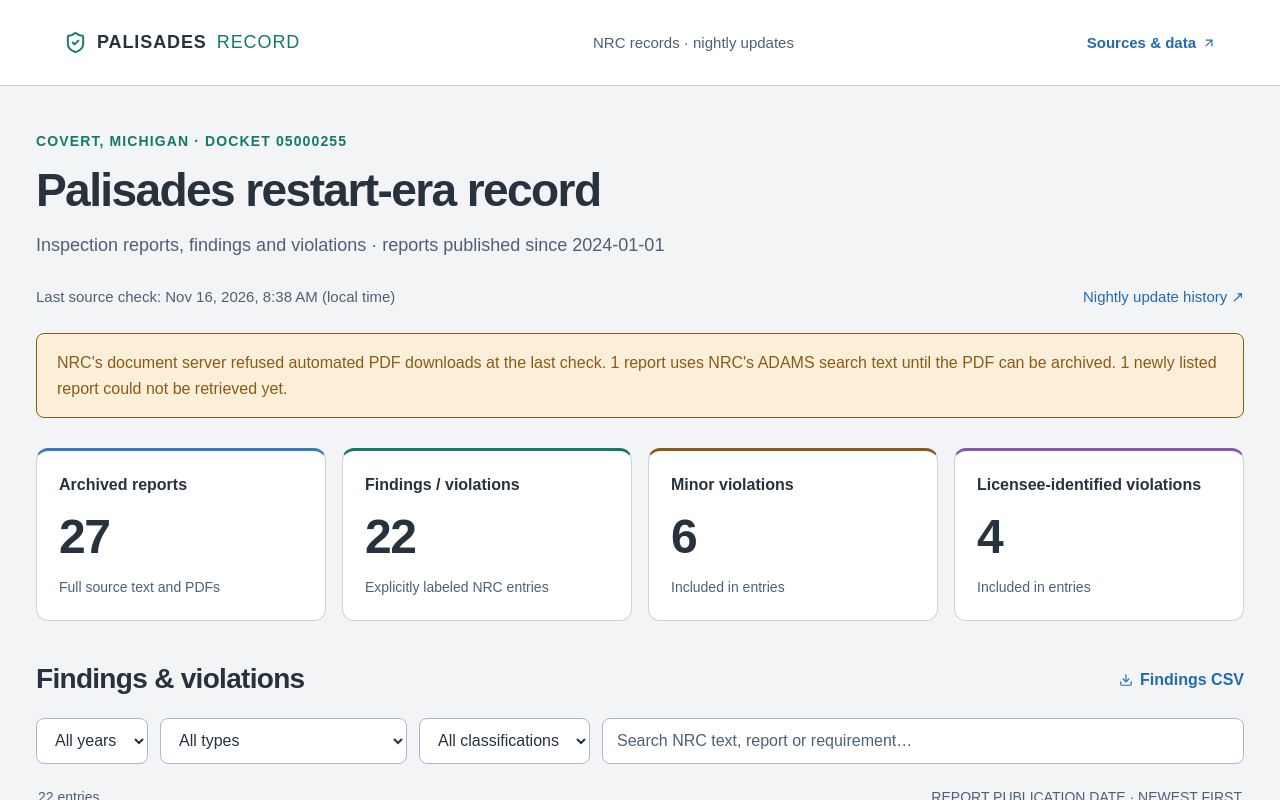
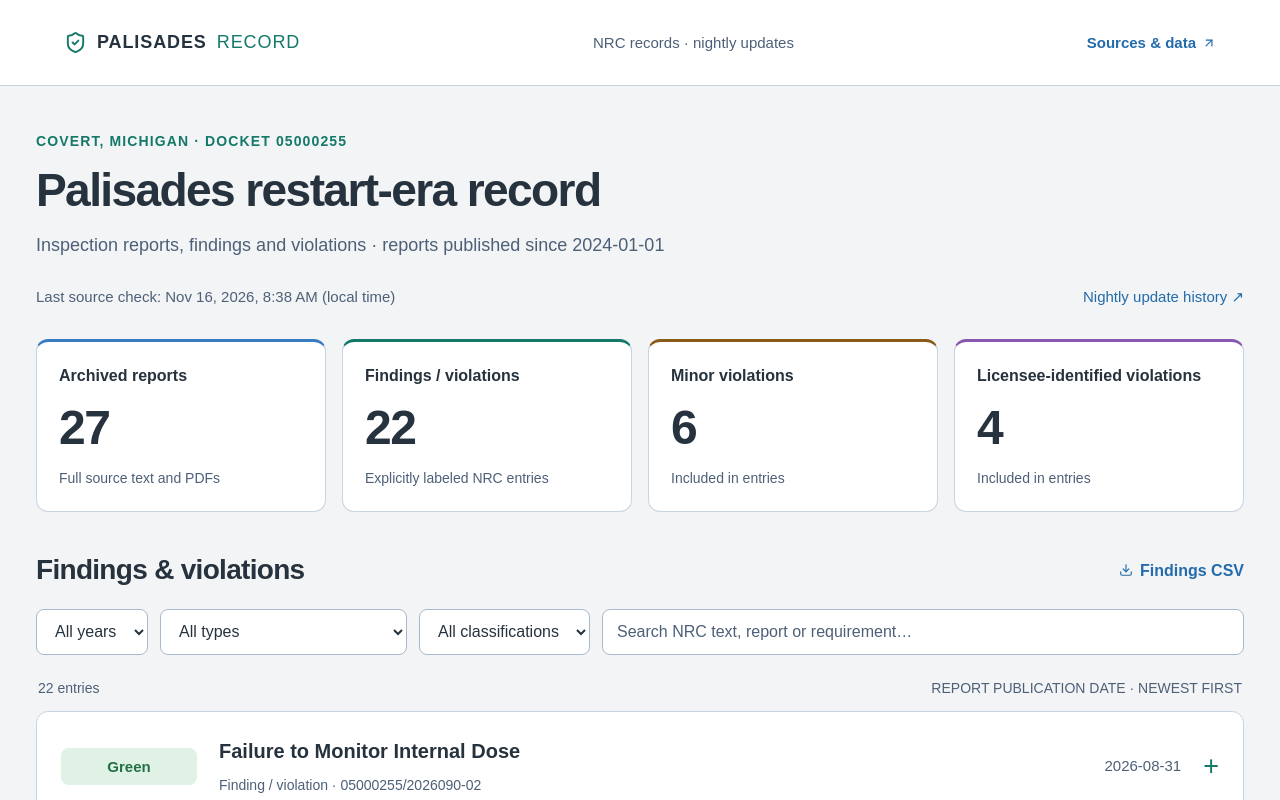
Before and after one commit to jvanderberg/palisades-nrc-data, a React (Vite) app: page / in a window 1280 px wide. Shown: the top 800 px of the page. Built offline with nearby package versions, Linux system fonts and the light colour scheme.

Commit message:
Remove PDF download notice from the page

```diff
--- a/src/App.tsx
+++ b/src/App.tsx
@@ -64,11 +64,6 @@ export default function App() {
 	const stale =
 		checkedAt && Date.now() - checkedAt.valueOf() > 48 * 60 * 60 * 1000;
 	const count = (value: number) => (data ? value : '—');
-	const blocked = Number(data?.status.blockedPdfs ?? 0);
-	const textOnly = Number(data?.status.textOnlyReports ?? 0);
-	const missing = Number(data?.status.missingReports ?? 0);
-	const plural = (n: number, word: string) =>
-		`${n} ${word}${n === 1 ? '' : 's'}`;
 	return (
 		<>
 			<header className="masthead">
@@ -108,16 +103,6 @@ export default function App() {
 				{stale && (
 					<p className="coverage-note" role="status">
 						The last successful source check was more than 48 hours ago.
-					</p>
-				)}
-				{blocked > 0 && (
-					<p className="coverage-note" role="status">
-						NRC's document server refused automated PDF downloads at the last
-						check.
-						{textOnly > 0 &&
-							` ${plural(textOnly, 'report')} use${textOnly === 1 ? 's' : ''} NRC's ADAMS search text until the PDF can be archived.`}
-						{missing > 0 &&
-							` ${plural(missing, 'newly listed report')} could not be retrieved yet.`}
 					</p>
 				)}
 				{error && (
```
